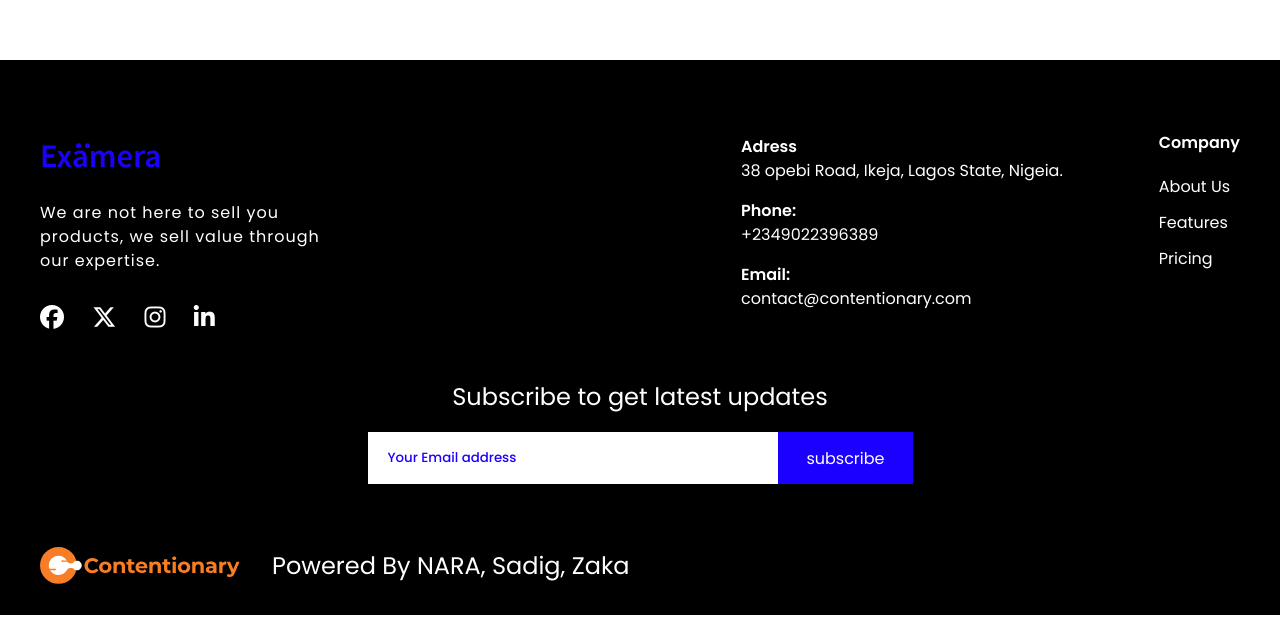
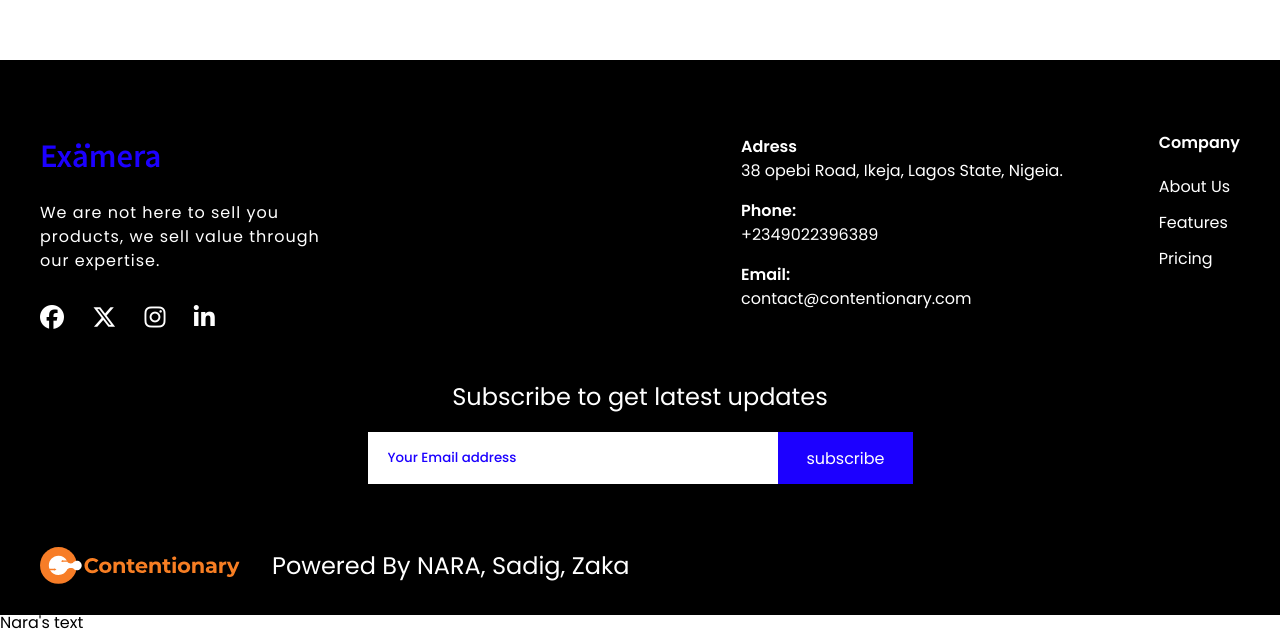
Before and after one commit to m3mm3d0fficial/atl-git, a plain HTML site: page index.html in a window 1280 px wide. Shown: the part 6742-7376 px from the top of the page. Drawn offline with Linux system fonts and the light colour scheme; files whose address does not match are found by name.

Commit message:
first message

```diff
--- a/index.html
+++ b/index.html
@@ -643,6 +643,7 @@
 
         </div>
     </footer>
+    <div>Nara's text</div>
 
 
 </body>
```
